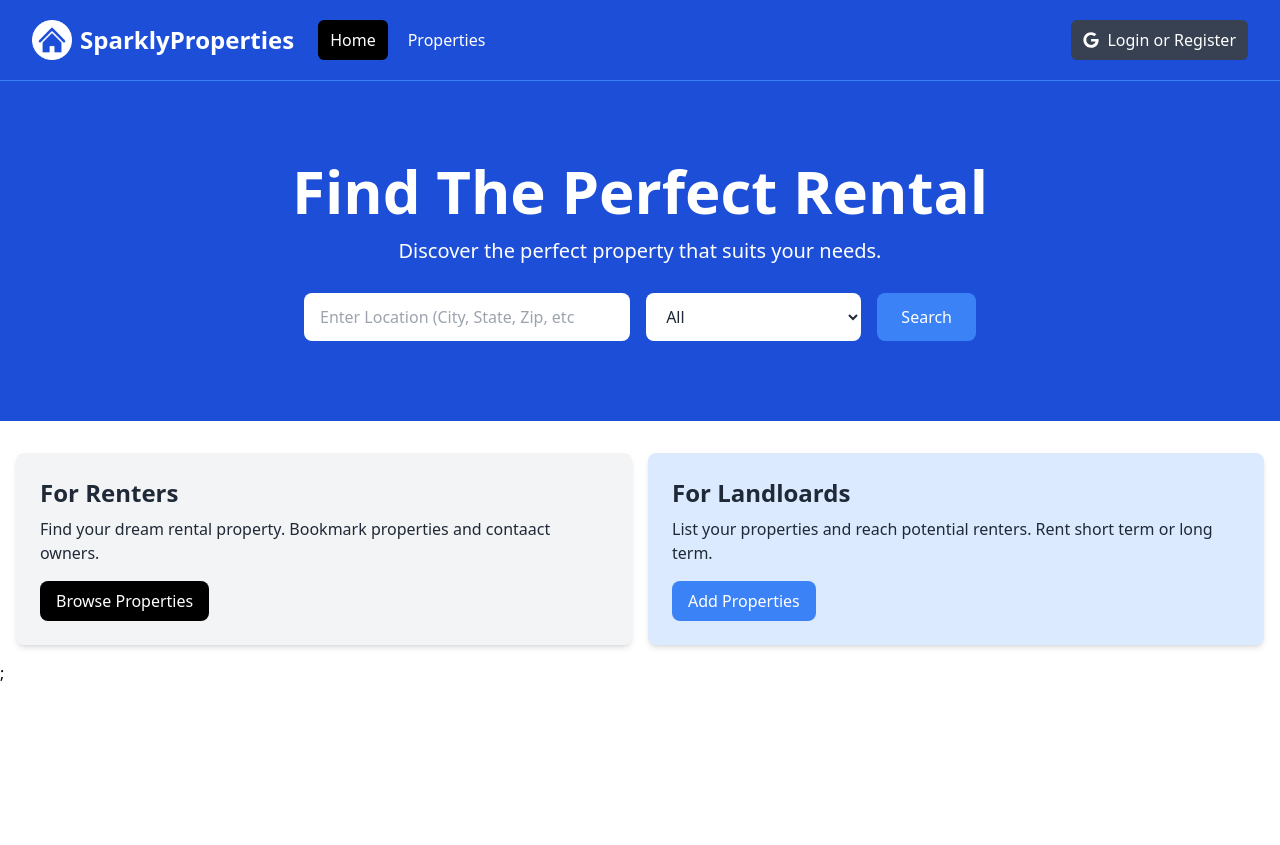
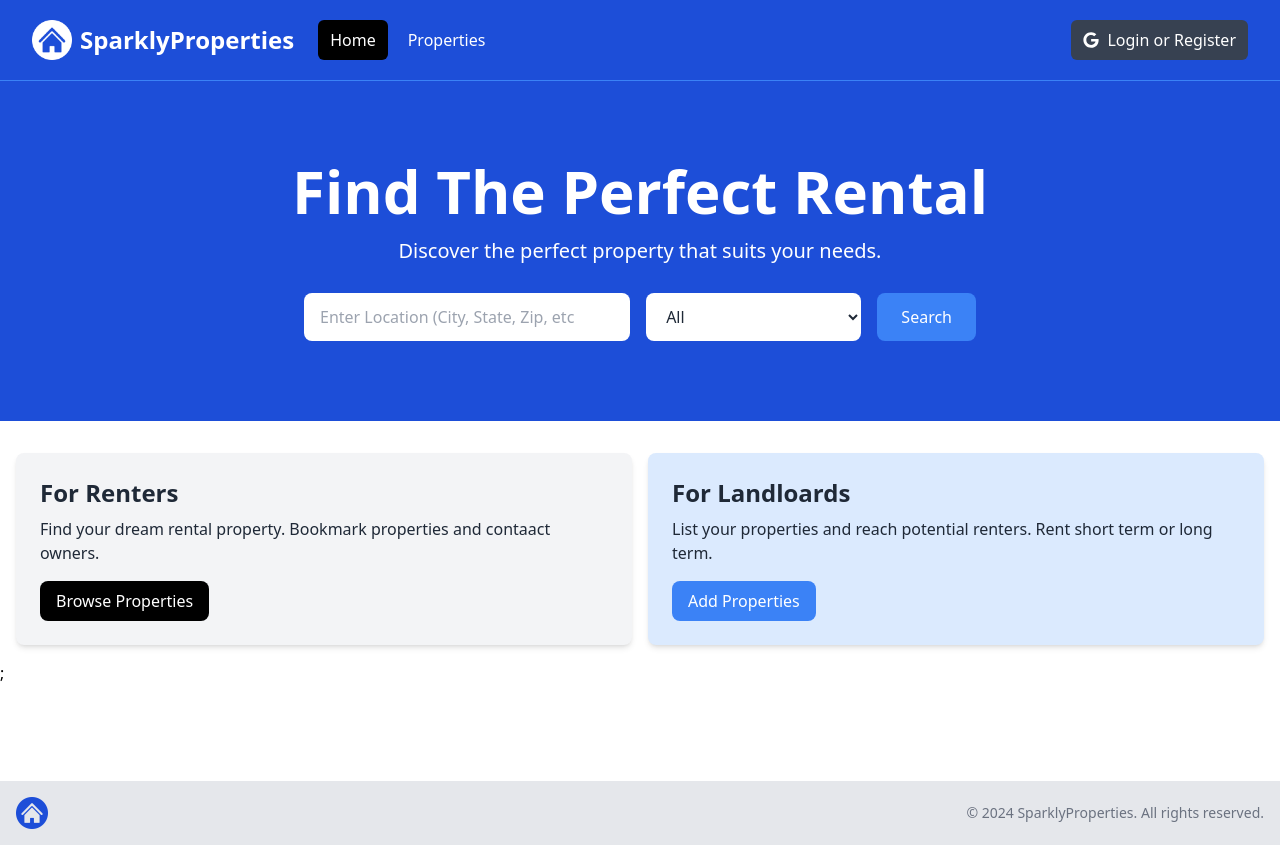
Before and after one commit to BeckiWordsworth/sparkly-property-website, a Next.js app: page / in a window 1280 px wide. Before the commit the page ends 800 px from the top, so only its background shows below. Built offline with nearby package versions, Linux system fonts and the light colour scheme.

Commit message:
Footer component

```diff
--- a/app/layout.jsx
+++ b/app/layout.jsx
@@ -1,5 +1,6 @@
 import React from "react";
 import Navbar from "@/components/Navbar";
+import Footer from "@/components/Footer";
 import "@/assets/styles/globals.css";
 
 export const metadata = {
@@ -14,6 +15,7 @@
       <body>
         <Navbar />
         <main>{children}</main>;
+        <Footer />
       </body>
     </html>
   );
--- /dev/null
+++ b/components/Footer.jsx
@@ -0,0 +1,24 @@
+import React from "react";
+import Image from "next/image";
+import Link from "next/link";
+import logo from "@/assets/images/logo.png";
+
+const footer = () => {
+  const currentYear = new Date().getFullYear();
+  return (
+    <footer className="bg-gray-200 py-4 mt-24">
+      <div className="container mx-auto flex flex-col md:flex-row items-center justify-between px-4">
+        <div className="mb-4 md:mb-0">
+          <Image src={logo} alt="Logo" className="h-8 w-auto" />
+        </div>
+        <div>
+          <p className="text-sm text-gray-500 mt-2 md:mt-0">
+            &copy; {currentYear} SparklyProperties. All rights reserved.
+          </p>
+        </div>
+      </div>
+    </footer>
+  );
+};
+
+export default footer;
```
